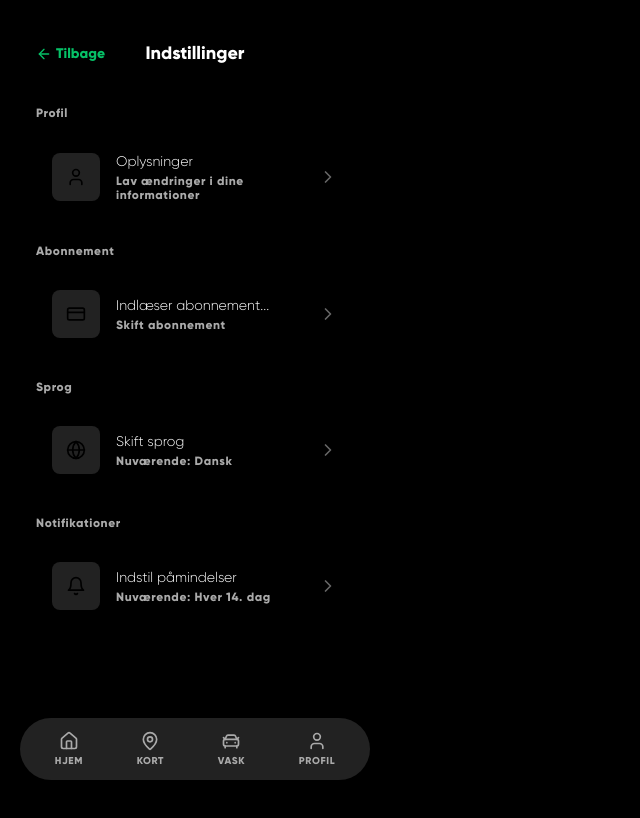
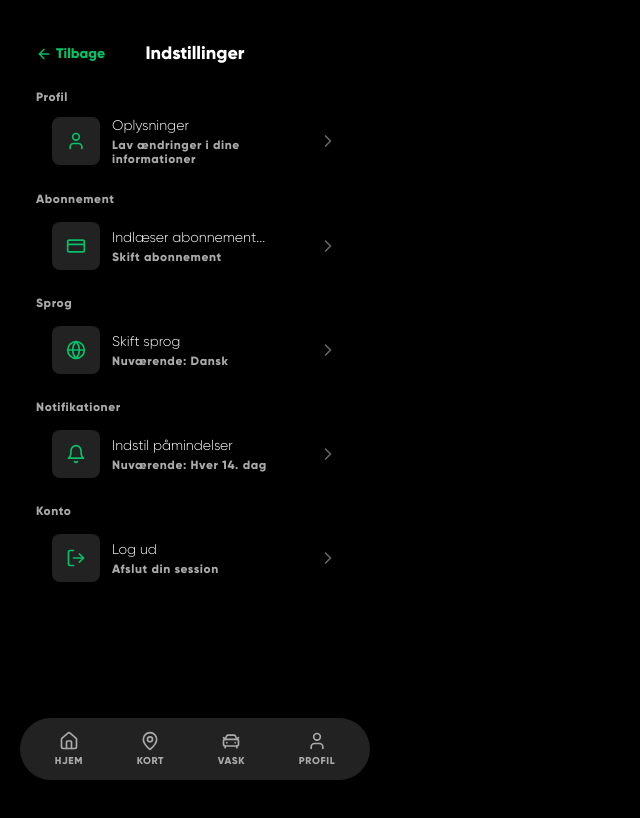
Before and after one commit to web2026-1-wash-world/wash_world_frontend, a Next.js app: page /settings in a window 1280 px wide. Shown: the top 818 px of the page, without its empty margins (0-640 px from the left). Built offline with nearby package versions, Linux system fonts and the light colour scheme; sample sign-in values are in the browser's storage.

Commit message:
logout function (session end). styling on seeting page

```diff
--- a/src/app/components/ui/SettingsRow.tsx
+++ b/src/app/components/ui/SettingsRow.tsx
@@ -8,8 +8,8 @@ type SettingsRowProps = {
 
 export function SettingsRow({ icon, title, subtitle }: SettingsRowProps) {
   return (
-    <div className="flex items-center gap-4 rounded-card bg-tranparent px-4 py-3">
-      <div className="flex size-12 items-center justify-center rounded-plan bg-surface text-black text-xl">
+    <div className="flex items-center gap-3 rounded-card bg-tranparent px-4 py-1">
+      <div className="flex size-12 items-center justify-center rounded-plan bg-surface text-brand-green text-xl">
         {icon}
       </div>
       <div className="flex min-w-0 flex-1 flex-col gap-0.5">
--- a/src/app/settings/page.tsx
+++ b/src/app/settings/page.tsx
@@ -2,7 +2,7 @@
 
 import { useEffect } from "react";
 import { useRouter } from "next/navigation";
-import { LuUser, LuCreditCard, LuGlobe, LuBell } from "react-icons/lu";
+import { LuUser, LuCreditCard, LuGlobe, LuBell, LuLogOut } from "react-icons/lu";
 import { SectionHeader } from "@/app/components/ui/SectionHeader";
 import { SettingsRow } from "@/app/components/ui/SettingsRow";
 import { BackButton } from "@/app/components/ui/BackButton";
@@ -23,8 +23,8 @@ export default function SettingsPage() {
         <h2 className="text-text-white">Indstillinger</h2>
       </header>
 
-      <div className="flex flex-col gap-6 py-6">
-        <div className="flex flex-col gap-3">
+      <div className="flex flex-col gap-4 py-2">
+        <div className="flex flex-col">
           <SectionHeader>Profil</SectionHeader>
           <SettingsRow
             icon={<LuUser />}
@@ -33,7 +33,7 @@ export default function SettingsPage() {
           />
         </div>
 
-        <div className="flex flex-col gap-3">
+        <div className="flex flex-col gap-1">
           <SectionHeader>Abonnement</SectionHeader>
           {/* TODO: replace planName with data from membership API */}
           <SettingsRow
@@ -43,7 +43,7 @@ export default function SettingsPage() {
           />
         </div>
 
-        <div className="flex flex-col gap-3">
+        <div className="flex flex-col gap-1">
           <SectionHeader>Sprog</SectionHeader>
           <SettingsRow
             icon={<LuGlobe />}
@@ -52,7 +52,7 @@ export default function SettingsPage() {
           />
         </div>
 
-        <div className="flex flex-col gap-3">
+        <div className="flex flex-col gap-1">
           <SectionHeader>Notifikationer</SectionHeader>
           <SettingsRow
             icon={<LuBell />}
@@ -60,6 +60,25 @@ export default function SettingsPage() {
             subtitle="Nuværende: Hver 14. dag"
           />
         </div>
+
+        <div className="flex flex-col justify-end gap-1">
+          <SectionHeader>Konto</SectionHeader>
+          <button
+            type="button"
+            onClick={() => {
+              localStorage.removeItem("access_token");
+              localStorage.removeItem("user");
+              router.push("/login");
+            }}
+            className="text-left"
+          >
+            <SettingsRow
+              icon={<LuLogOut />}
+              title="Log ud"
+              subtitle="Afslut din session"
+            />
+          </button>
+        </div>
       </div>
     </div>
   );
```
